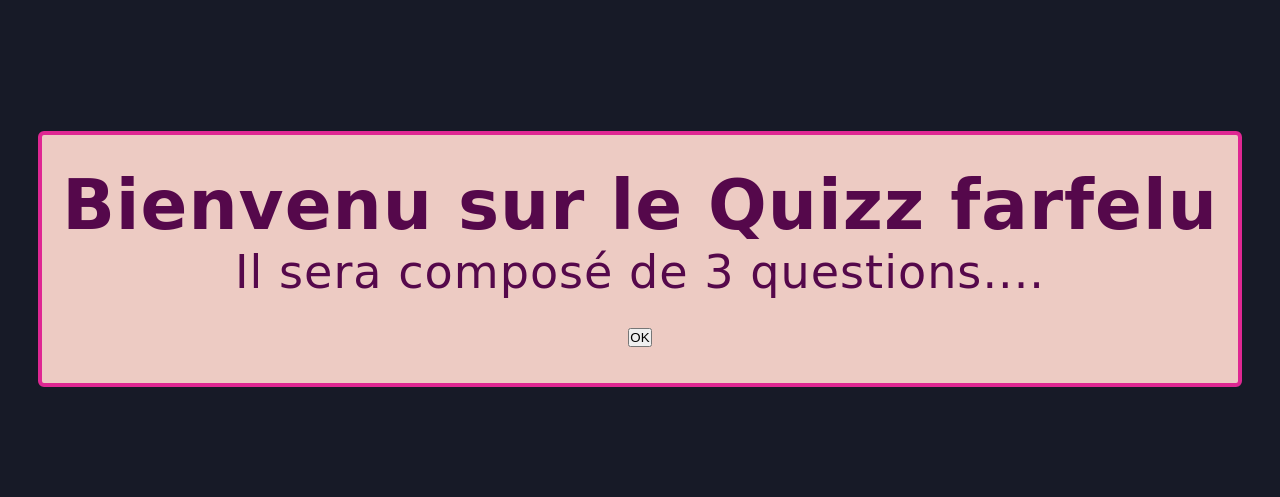
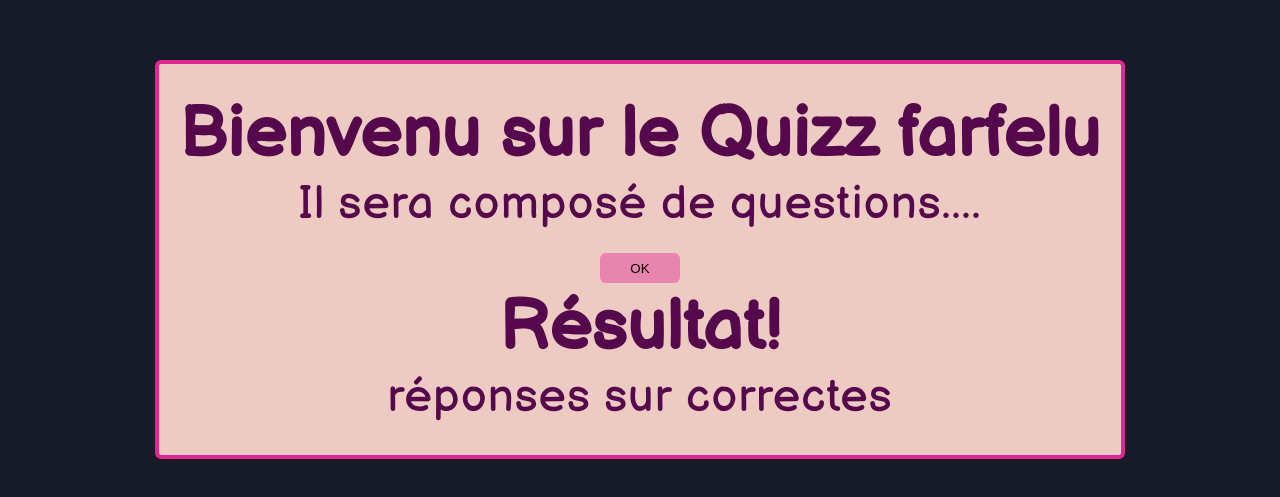
Before and after one commit to Christophe-THEVENET/Mini-Quizz-POO-JS, a website with bundled scripts: page index.html in a window 1280 px wide. Shown: the part 141-638 px from the top of the page. Built offline with nearby package versions, Linux system fonts and the light colour scheme; a web font is replaced by a local one.

Commit message:
recup et integration nb questions et nb questions correctes

```diff
--- a/index.html
+++ b/index.html
@@ -13,9 +13,25 @@
     <main>
 
         <section class="quizz">
-            <h1 class="quizz__title">Bienvenu sur le Quizz farfelu</h1>
-            <p class="quizz_description">Il sera composé de 3 questions....</p>
-            <button class="quizz__btn">OK</button>
+
+            <div class="welcomeScreen">
+                <h1 class="quizz__maintitle">Bienvenu sur le Quizz farfelu</h1>
+                <p class="quizz__description">Il sera composé de
+                    <span class="nbQuestions"></span>
+                    questions....
+                </p>
+                <button class="quizz__btn">OK</button>
+            </div>
+
+            <div class="resultScreen">
+                <h2 class="quizz__subtitle">Résultat!</h2>
+                <p class="quizz_description">
+                    <span id="nbGoodAnswer"></span>
+                    réponses sur <span class="nbQuestions"></span>
+                    correctes
+                </p>
+            </div>
+
         </section>
 
 
```
Also changed, not shown: dist/js/functions.js, dist/js/main.js, dist/js/variables.js, dist/sass/css/main.css, dist/sass/scss/_base.scss, dist/sass/scss/_component.scss, dist/sass/scss/main.scss, 1 other file.
